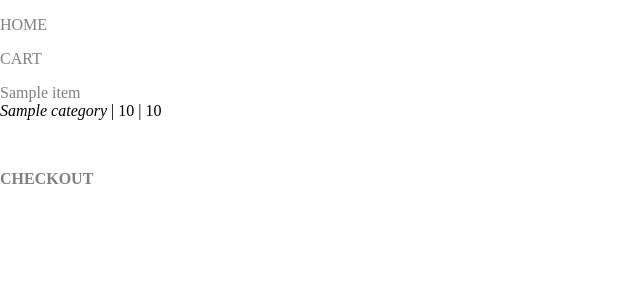
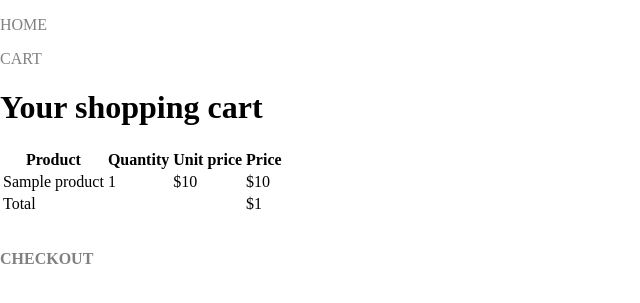
Before and after one commit to Diamphotoxin/Test-shop-project, a Django app: template catalog/templates/catalog/item_list.html in a window 1280 px wide. Shown: the top 303 px of the page, without its empty margins (0-640 px from the left). Run offline with Django 3.2, Linux system fonts and the light colour scheme; the template is opened without the code that fills it: most values are stand-ins (such as "Sample title", 1, 10 or a date in 2020).

Commit message:
updated templates

```diff
--- a/catalog/templates/base.html
+++ b/catalog/templates/base.html
@@ -11,7 +11,11 @@
    <div class="default">
        {% block default %}
        <p><a href="{% url 'home' %}">HOME</a></p>
-       <p><a href="{% url  'cart' %}">CART</a></p>
+       {% if request.item_list|length > 0 %}
+           <p><a href="{% url  'cart' %}">CART ({{ request.item_list|length }})</a></p>
+       {% else %}
+           <p><a href="{% url  'cart' %}">CART</a></p>
+       {% endif %}
        {% endblock %}
    </div>
 
--- a/catalog/templates/catalog/item_list.html
+++ b/catalog/templates/catalog/item_list.html
@@ -1,16 +1,34 @@
 {% extends "base.html" %}
 {% block content %}
-       <div class="all-content">
+    <h1>Your shopping cart</h1>
+    <table class="cart">
+        <thead>
+        <tr>
+            <th>Product</th>
+            <th>Quantity</th>
+            <th>Unit price</th>
+            <th>Price</th>
+        </tr>
+        </thead>
+        <tbody>
+        {% for product in products %}
+                <tr>
+                    <td>{{ product.name }}</td>
+                    <td>1</td>
+                    <td>${{ product.price }}</td>
+                    <td>${{ product.price }}</td>
+                </tr>
+        {% endfor %}
+        <tr class="total">
+            <td>Total</td>
+            <td colspan="2"></td>
+            <td>${{ total_price }}</td>
+        </tr>
+        </tbody>
+    </table>
+    <br>
+    <div class="checkout">
+        <p><strong><a href="{% url 'order' %}">CHECKOUT</a></strong></p>
+    </div>
 
-              {% for item in item_list %}
-              <div class="item">
-                  <p><a href="{% url 'detail' product.id %}">{{ item.name }}</a><br>
-                  <i>{{ item.category }}</i>  |  {{ item.quantity }} | {{ item.price }}</p>
-              </div>
-              {% endfor %}
-              <br>
-              <div class="checkout">
-                  <p><strong><a href="{% url 'order' %}" >CHECKOUT</a></strong></p>
-              </div>
-       </div>
 {% endblock %}
--- a/catalog/templates/catalog/order_list.html
+++ b/catalog/templates/catalog/order_list.html
@@ -11,7 +11,7 @@
         Phone: <input type="text" name="phone">
         <div class="form-actions form-group ">
           <br>
-          <button type="submit" class="form-control btn btn-success"> Submit </button>
+          <button type="submit" class="form-control btn btn-success"> ARRANGE </button>
         </div>
       </form>
     </div>
```
Also changed, not shown: catalog/templates/catalog/product_detail.html (+4 -4 lines), catalog/templates/catalog/product_list.html (+9 -1 lines).
